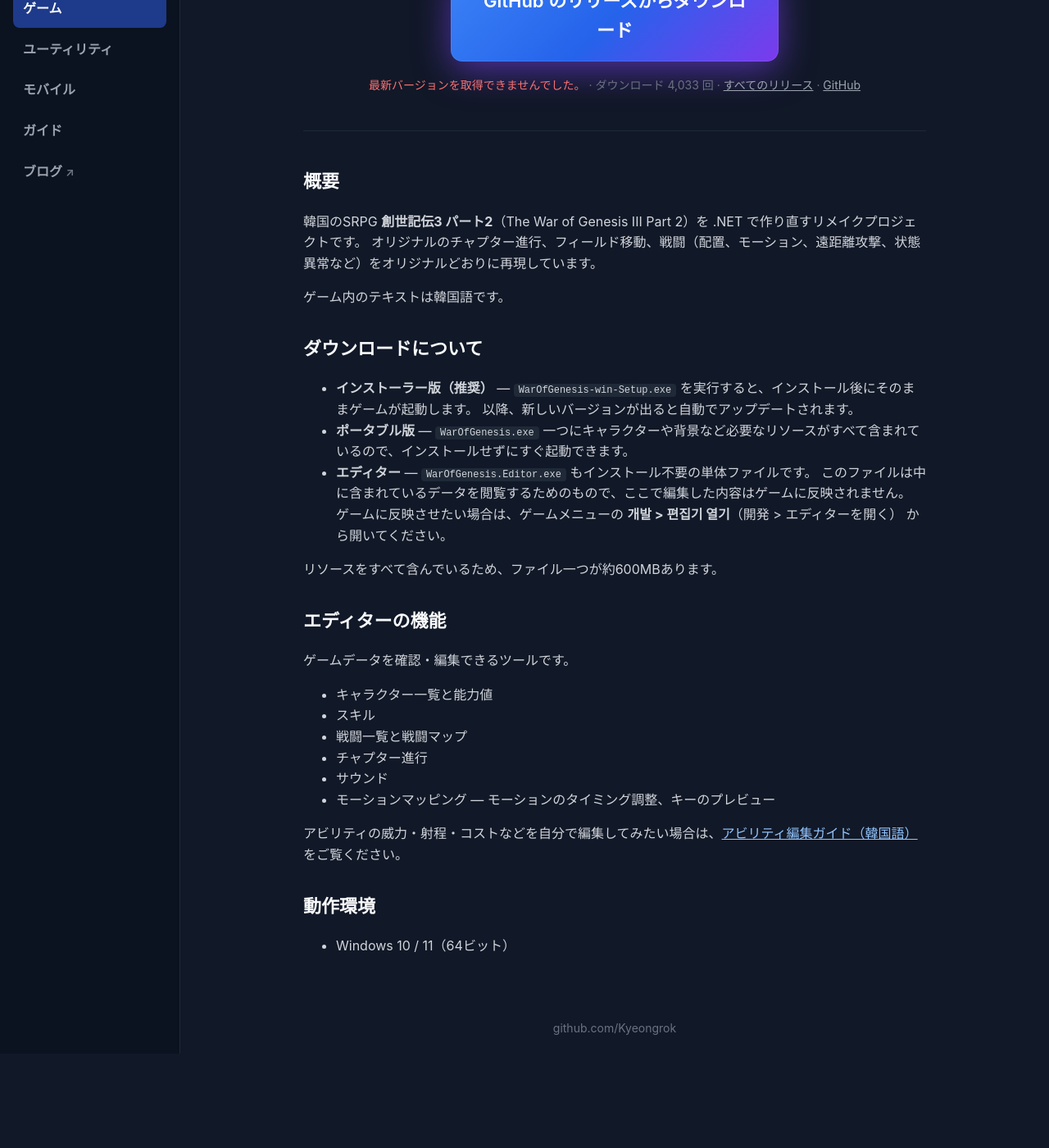
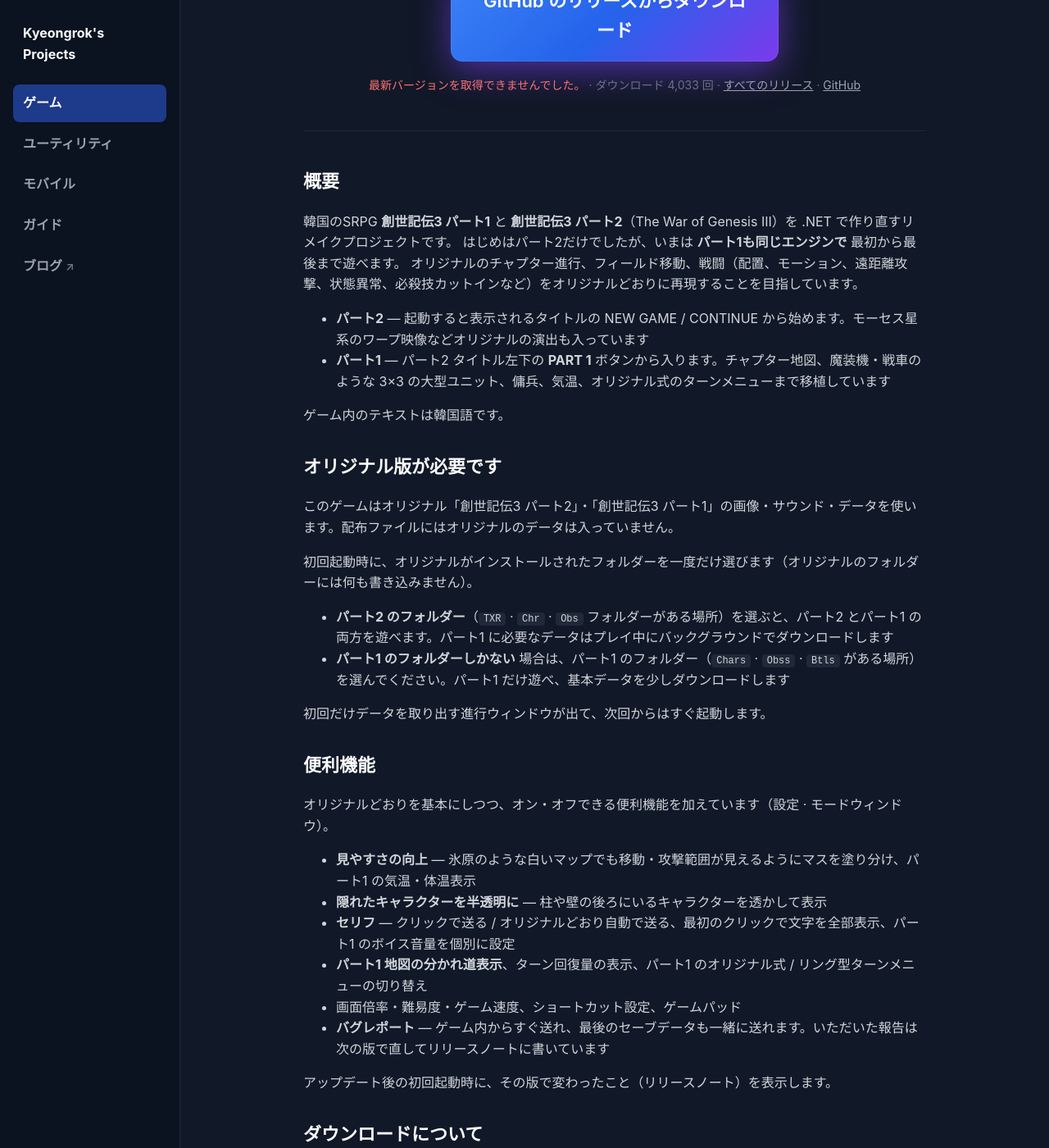
Before and after one commit to Kyeongrok/kyeongrok.github.io, a Jekyll site: the page built from _projects/ja/war-of-genesis-3-part2.md, in a window 1280 px wide and 1400 px high, scrolled down 616 px. Shown: the whole window at 82% size. Built offline with Jekyll 4.4.1, drawn with Linux system fonts in a browser that asks for light colours; comment, search, counter and statistics services are not loaded; before the commit the page ends 1901 px from its top, so only the background shows below that; some of the changed text lies outside the part shown.

Commit message:
창세기전3 소개 페이지를 파트1 · 파트2 모두로 고친다 — 제목을 「창세기전3 (파트1 · 파트2)」로 바꾸고, 파트1 들어가는 길(파트2 타이틀의 PART 1), 원본 게임 폴더가 필요하다는 것과 처음 켤 때 고르는 법(파트2 폴더면 둘 다, 파트1 폴더만 있으면 파트1), 켜고 끄는 편의 기능, 버그 리포트 · 릴리즈 노트를 적는다. 리소스가 다 들어 있어 600MB 라던 옛 설명을 빼고 게임 · 에디터를 묶은 zip 을 더한다. 주소는 그대로 둔다. 일본어 페이지도 같이
Co-Authored-By: Claude Opus 5.5 <noreply@anthropic.com>

```diff
--- a/_projects/ja/war-of-genesis-3-part2.md
+++ b/_projects/ja/war-of-genesis-3-part2.md
@@ -1,6 +1,6 @@
 ---
-title: 創世記伝3 パート2
-tagline: 創世記伝3 パート2 リメイク · ゲームとデータエディター
+title: 創世記伝3（パート1 · パート2）
+tagline: 創世記伝3 パート1 · パート2 リメイク · ゲームとデータエディター
 repository: Kyeongrok/the-war-of-genesis-clicker
 banner: /assets/images/war-of-genesis-3-part2.jpg
 banner_light: true
@@ -21,21 +21,46 @@ downloads:
 
 ## 概要
 
-韓国のSRPG **創世記伝3 パート2**（The War of Genesis III Part 2）を .NET で作り直すリメイクプロジェクトです。
-オリジナルのチャプター進行、フィールド移動、戦闘（配置、モーション、遠距離攻撃、状態異常など）をオリジナルどおりに再現しています。
+韓国のSRPG **創世記伝3 パート1** と **創世記伝3 パート2**（The War of Genesis III）を .NET で作り直すリメイクプロジェクトです。
+はじめはパート2だけでしたが、いまは **パート1も同じエンジンで** 最初から最後まで遊べます。
+オリジナルのチャプター進行、フィールド移動、戦闘（配置、モーション、遠距離攻撃、状態異常、必殺技カットインなど）をオリジナルどおりに再現することを目指しています。
+
+- **パート2** — 起動すると表示されるタイトルの NEW GAME / CONTINUE から始めます。モーセス星系のワープ映像などオリジナルの演出も入っています
+- **パート1** — パート2 タイトル左下の **PART 1** ボタンから入ります。チャプター地図、魔装機・戦車のような 3×3 の大型ユニット、傭兵、気温、オリジナル式のターンメニューまで移植しています
 
 ゲーム内のテキストは韓国語です。
+
+## オリジナル版が必要です
+
+このゲームはオリジナル「創世記伝3 パート2」・「創世記伝3 パート1」の画像・サウンド・データを使います。配布ファイルにはオリジナルのデータは入っていません。
+
+初回起動時に、オリジナルがインストールされたフォルダーを一度だけ選びます（オリジナルのフォルダーには何も書き込みません）。
+
+- **パート2 のフォルダー**（`TXR` · `Chr` · `Obs` フォルダーがある場所）を選ぶと、パート2 とパート1 の両方を遊べます。パート1 に必要なデータはプレイ中にバックグラウンドでダウンロードします
+- **パート1 のフォルダーしかない** 場合は、パート1 のフォルダー（`Chars` · `Obss` · `Btls` がある場所）を選んでください。パート1 だけ遊べ、基本データを少しダウンロードします
+
+初回だけデータを取り出す進行ウィンドウが出て、次回からはすぐ起動します。
+
+## 便利機能
+
+オリジナルどおりを基本にしつつ、オン・オフできる便利機能を加えています（設定 · モードウィンドウ）。
+
+- **見やすさの向上** — 氷原のような白いマップでも移動・攻撃範囲が見えるようにマスを塗り分け、パート1 の気温・体温表示
+- **隠れたキャラクターを半透明に** — 柱や壁の後ろにいるキャラクターを透かして表示
+- **セリフ** — クリックで送る / オリジナルどおり自動で送る、最初のクリックで文字を全部表示、パート1 のボイス音量を個別に設定
+- **パート1 地図の分かれ道表示**、ターン回復量の表示、パート1 のオリジナル式 / リング型ターンメニューの切り替え
+- 画面倍率・難易度・ゲーム速度、ショートカット設定、ゲームパッド
+- **バグレポート** — ゲーム内からすぐ送れ、最後のセーブデータも一緒に送れます。いただいた報告は次の版で直してリリースノートに書いています
+
+アップデート後の初回起動時に、その版で変わったこと（リリースノート）を表示します。
 
 ## ダウンロードについて
 
 - **インストーラー版（推奨）** — `WarOfGenesis-win-Setup.exe` を実行すると、インストール後にそのままゲームが起動します。
   以降、新しいバージョンが出ると自動でアップデートされます。
-- **ポータブル版** — `WarOfGenesis.exe` 一つにキャラクターや背景など必要なリソースがすべて含まれているので、インストールせずにすぐ起動できます。
-- **エディター** — `WarOfGenesis.Editor.exe` もインストール不要の単体ファイルです。
-  このファイルは中に含まれているデータを閲覧するためのもので、ここで編集した内容はゲームに反映されません。
-  ゲームに反映させたい場合は、ゲームメニューの **개발 > 편집기 열기**（開発 > エディターを開く） から開いてください。
-
-リソースをすべて含んでいるため、ファイル一つが約600MBあります。
+- **ポータブル版** — `WarOfGenesis.exe` 一つでインストールせずにすぐ起動できます。exe をブロックするメール・セキュリティソフトを通すときは、ゲームとエディターをまとめた `WarOfGenesis-vバージョン.zip` をダウンロードしてください。
+- **エディター** — `WarOfGenesis.Editor.exe` もインストール不要の単体ファイルです。ゲームデータを確認するためのもので、
+  ゲームに反映させたい場合は、ゲームメニューの **개발 > 편집기 열기**（開発 > エディターを開く）から開いてください。
 
 ## エディターの機能
 
@@ -53,3 +78,5 @@ downloads:
 ## 動作環境
 
 - Windows 10 / 11（64ビット）
+- オリジナル「創世記伝3 パート2」または「創世記伝3 パート1」がインストールされたフォルダー
+- 初回起動とパート1 データのダウンロードにインターネット接続
```
Also changed, not shown: _projects/war-of-genesis-3-part2.md (+36 -9 lines).
